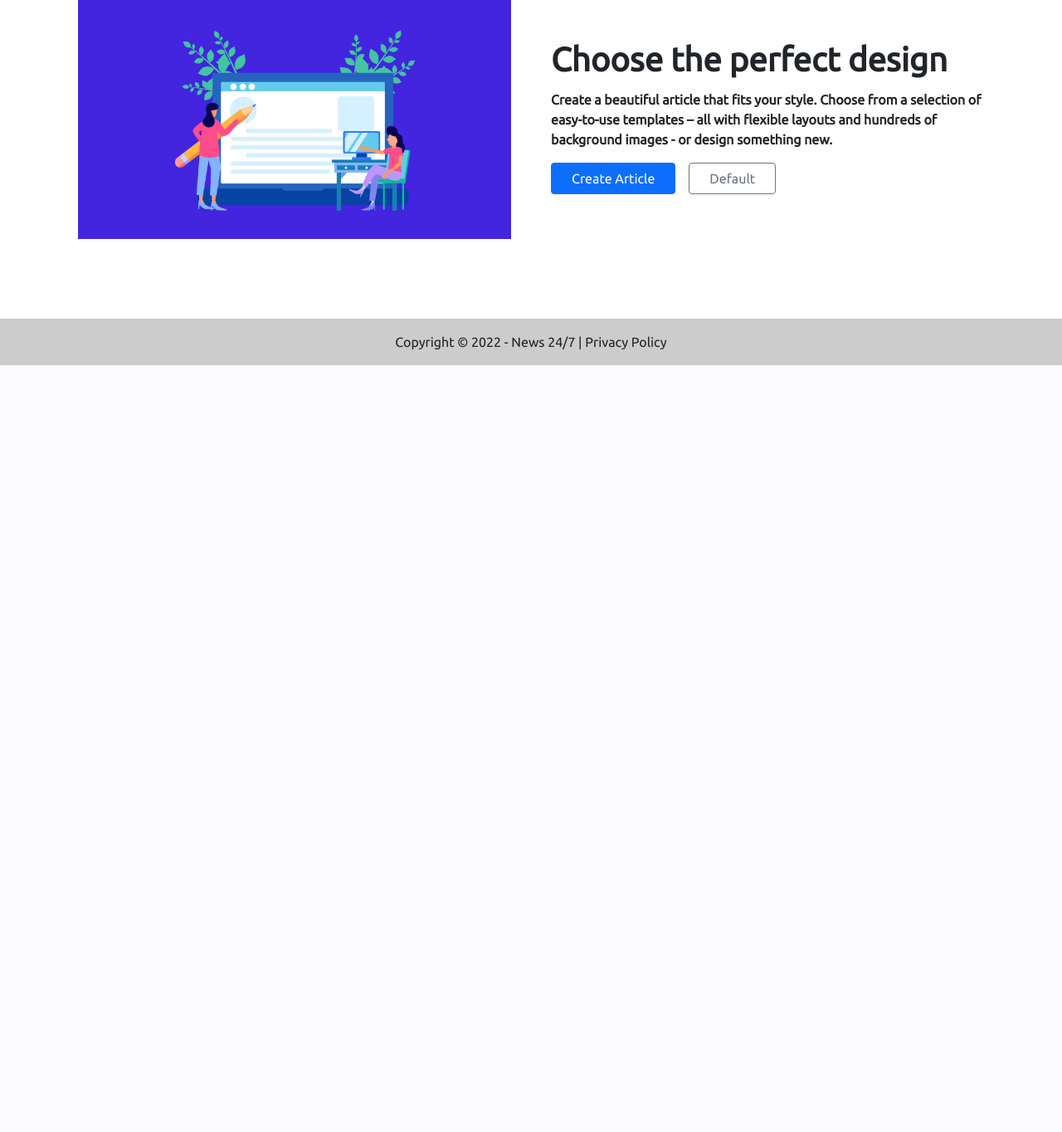
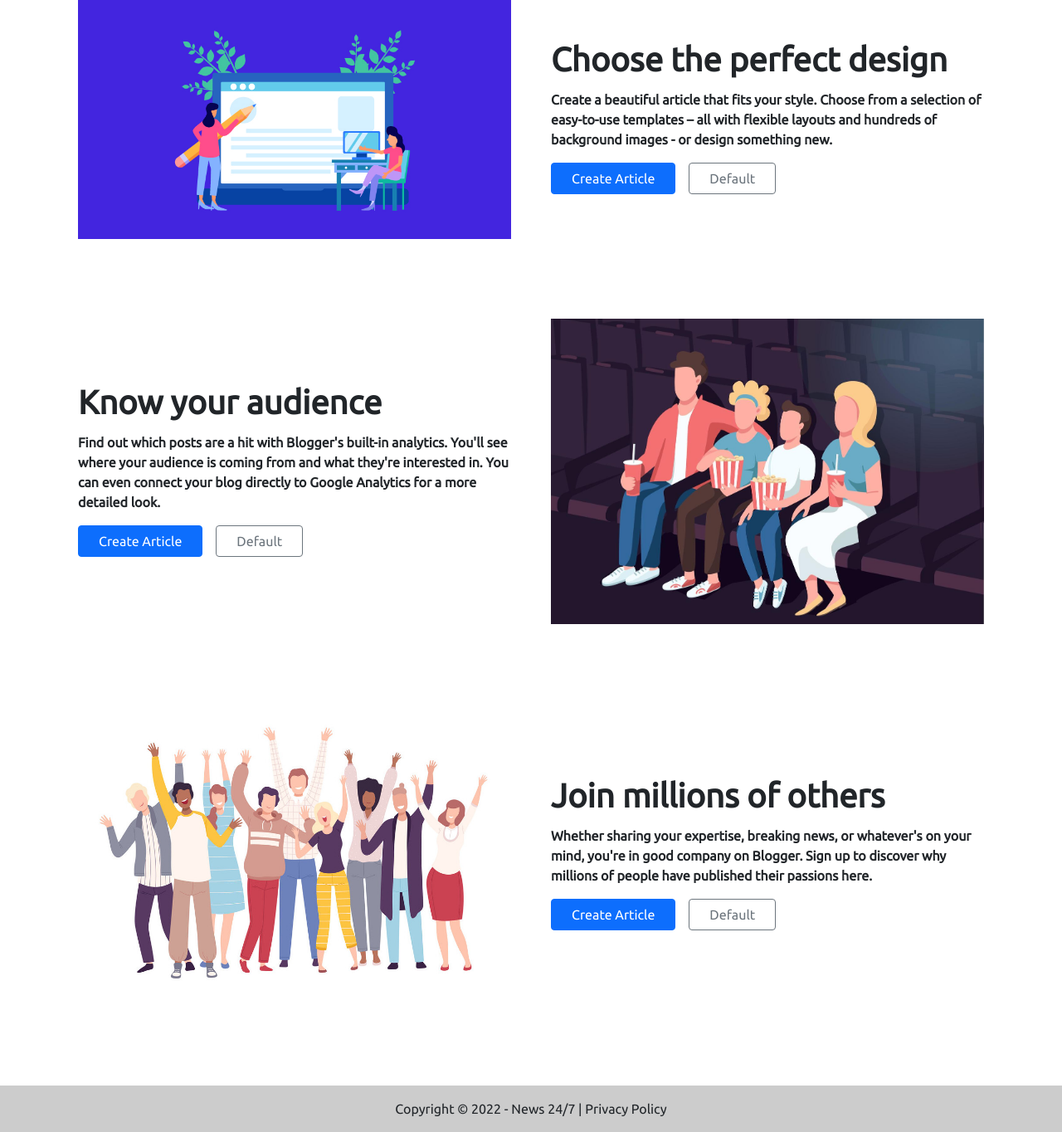
Before and after one commit to ShreyasBhumkar/News_APP, a Django app: page / in a window 1280 px wide. Shown: the part 519-1883 px from the top of the page at 83% size. Before the commit the page ends 959 px from the top, so only its background shows below. Run offline with Django 4.2, Linux system fonts and the light colour scheme; some libraries are stand-ins or nearby versions.

Commit message:
- New Chnages Applied (Home - index.js)   - Added few more quotes to the main section

```diff
--- a/news/templates/news/index.html
+++ b/news/templates/news/index.html
@@ -118,6 +118,7 @@
     </div> -->
 
     <div class="container col-xxl-8 px-4 py-5">
+
       <div class="row flex-lg-row-reverse align-items-center g-5 py-5">
         <div class="col-10 col-sm-8 col-lg-6">
           <img src="{% static 'images/news1.png' %}" class="d-block mx-lg-auto img-fluid" alt="Bootstrap Themes" width="700" height="500" loading="lazy">
@@ -131,6 +132,7 @@
           </div>
         </div>
       </div>
+
       <div class="row flex-lg-row-reverse align-items-center g-5 py-5">
         <div class="col-lg-6">
           <h5 class="display-6 fw-bold lh-1 mb-3">Choose the perfect design</h5>
@@ -142,6 +144,39 @@
         </div>
         <div class="col-10 col-sm-8 col-lg-6">
           <img src="{% static 'images/newsImg.jpg' %}" class="d-block mx-lg-auto img-fluid" alt="Bootstrap Themes" width="700" height="500" loading="lazy">
+        </div>
+      </div>
+
+      <div class="row flex-lg-row-reverse align-items-center g-5 py-5">
+        <div class="col-10 col-sm-8 col-lg-6">
+          <img src="{% static 'images/news3.jpg' %}" class="d-block mx-lg-auto img-fluid" alt="Bootstrap Themes" width="700" height="500" loading="lazy">
+        </div>
+        <div class="col-lg-6">
+          <h5 class="display-6 fw-bold lh-1 mb-3">Know your audience</h5>
+          <p class="fw-bold fs-6">Find out which posts are a hit with Blogger's built-in analytics.
+            You'll see where your audience is coming from and what they're interested in.
+            You can even connect your blog directly to Google Analytics for a more detailed look.
+          </p>
+          <div class="d-grid gap-2 d-md-flex justify-content-md-start">
+            <button type="button" class="btn btn-primary px-4 me-md-2">Create Article</button>
+            <button type="button" class="btn btn-outline-secondary px-4">Default</button>
+          </div>
+        </div>
+      </div>
+
+      <div class="row flex-lg-row-reverse align-items-center g-5 py-5">
+        <div class="col-lg-6">
+          <h5 class="display-6 fw-bold lh-1 mb-3">Join millions of others</h5>
+          <p class="fw-bold fs-6">Whether sharing your expertise, breaking news, or whatever's on your mind,
+            you're in good company on Blogger. Sign up to discover why millions of people have published their passions here.
+          </p>
+          <div class="d-grid gap-2 d-md-flex justify-content-md-start">
+            <button type="button" class="btn btn-primary px-4 me-md-2">Create Article</button>
+            <button type="button" class="btn btn-outline-secondary px-4">Default</button>
+          </div>
+        </div>
+        <div class="col-10 col-sm-8 col-lg-6">
+          <img src="{% static 'images/news2.jpg' %}" class="d-block mx-lg-auto img-fluid" alt="Bootstrap Themes" width="700" height="500" loading="lazy">
         </div>
       </div>
     </div>
```
Also changed, not shown: news/static/images/news2.jpg (added), news/static/images/news3.jpg (added).
